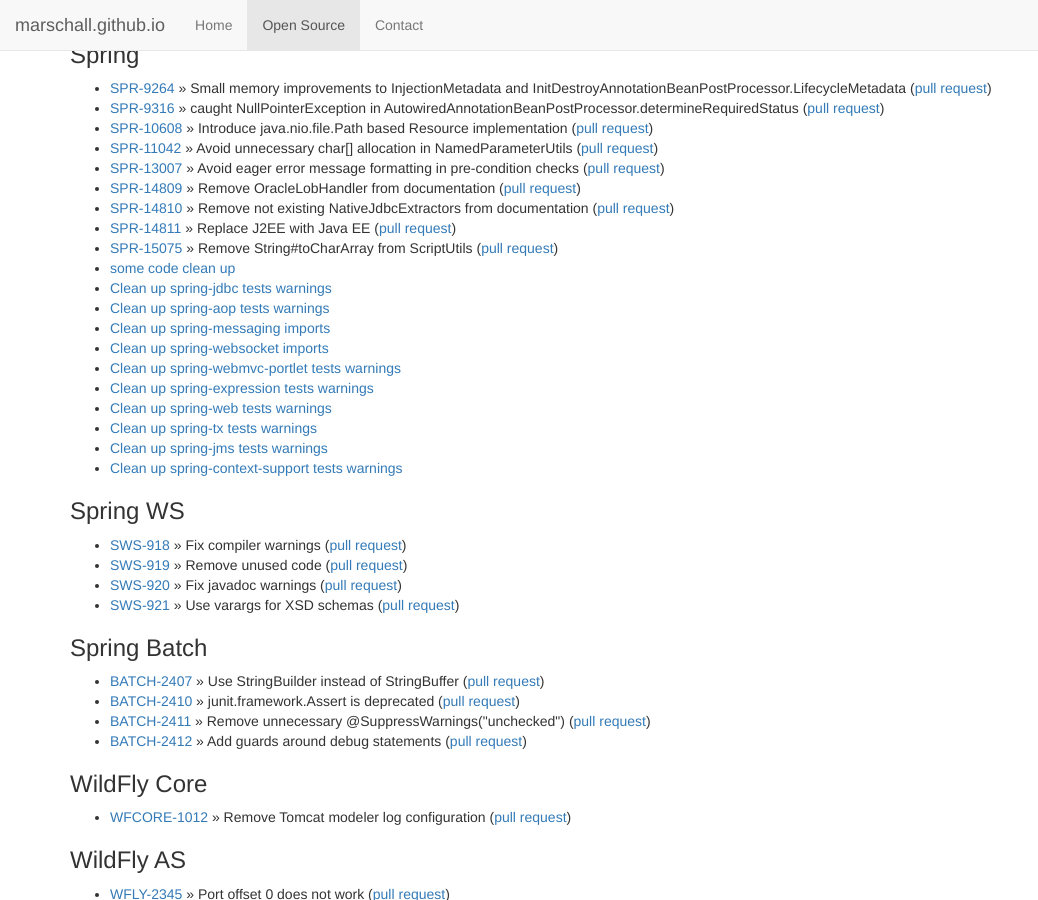
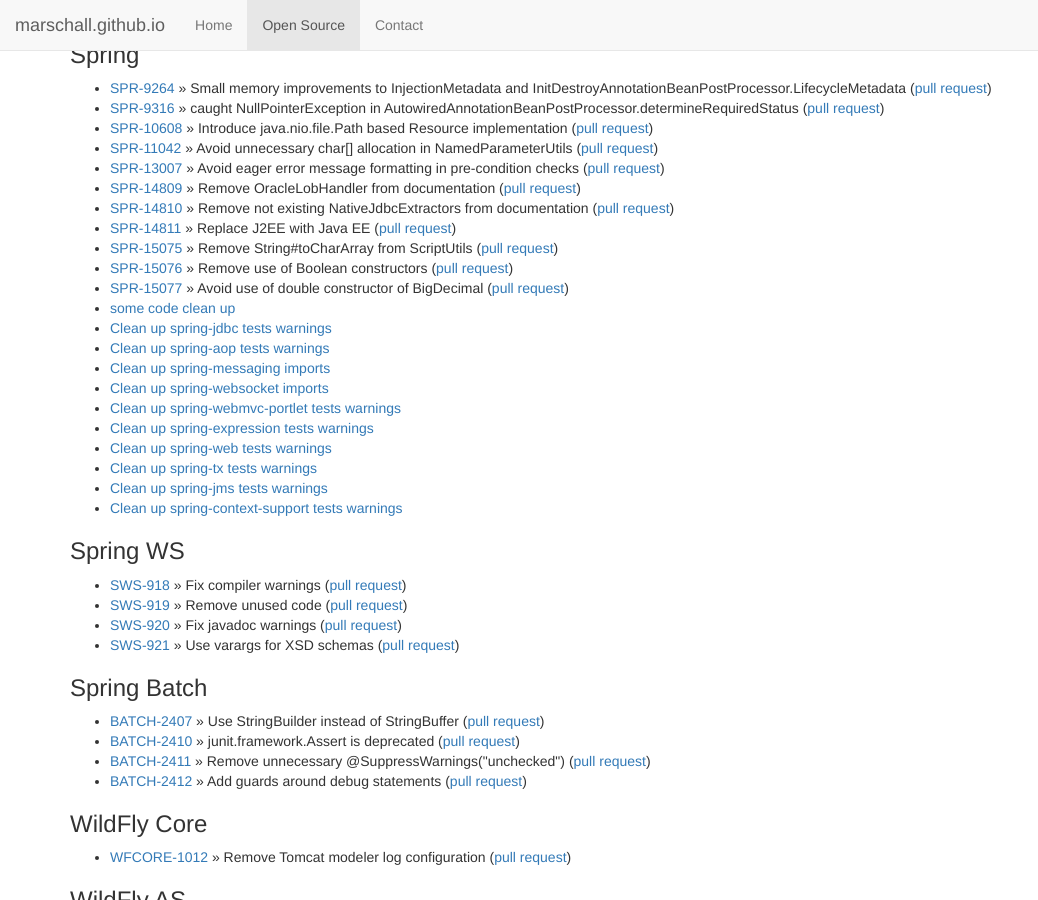
Before and after one commit to marschall/marschall.github.com, a Jekyll site: the page built from open-source.html, in a window 1280 px wide and 900 px high, scrolled down 1058 px. Shown: the whole window, without its empty margins (0-1038 px from the left). Built offline with Jekyll 4.4.1, drawn with Linux system fonts in a browser that asks for light colours.

Commit message:
more spr issues

```diff
--- a/open-source.html
+++ b/open-source.html
@@ -84,6 +84,8 @@
   <li><a href="https://jira.spring.io/browse/SPR-14810">SPR-14810</a> &raquo; Remove not existing NativeJdbcExtractors from documentation (<a href="https://github.com/spring-projects/spring-framework/pull/1205">pull request</a>)</li>
   <li><a href="https://jira.spring.io/browse/SPR-14811">SPR-14811</a> &raquo; Replace J2EE with Java EE (<a href="https://github.com/spring-projects/spring-framework/pull/1206">pull request</a>)</li>
   <li><a href="https://jira.spring.io/browse/SPR-15075">SPR-15075</a> &raquo; Remove String#toCharArray from ScriptUtils (<a href="https://github.com/spring-projects/spring-framework/pull/1280">pull request</a>)</li>
+  <li><a href="https://jira.spring.io/browse/SPR-15076">SPR-15076</a> &raquo; Remove use of Boolean constructors (<a href="https://github.com/spring-projects/spring-framework/pull/1281">pull request</a>)</li>
+  <li><a href="https://jira.spring.io/browse/SPR-15077">SPR-15077</a> &raquo; Avoid use of double constructor of BigDecimal (<a href="https://github.com/spring-projects/spring-framework/pull/1282">pull request</a>)</li>
   <li><a href="https://github.com/spring-projects/spring-framework/pull/34">some code clean up</a></li>
   <li><a href="https://github.com/spring-projects/spring-framework/pull/518">Clean up spring-jdbc tests warnings</a></li>
   <li><a href="https://github.com/spring-projects/spring-framework/pull/519">Clean up spring-aop tests warnings</a></li>
```
